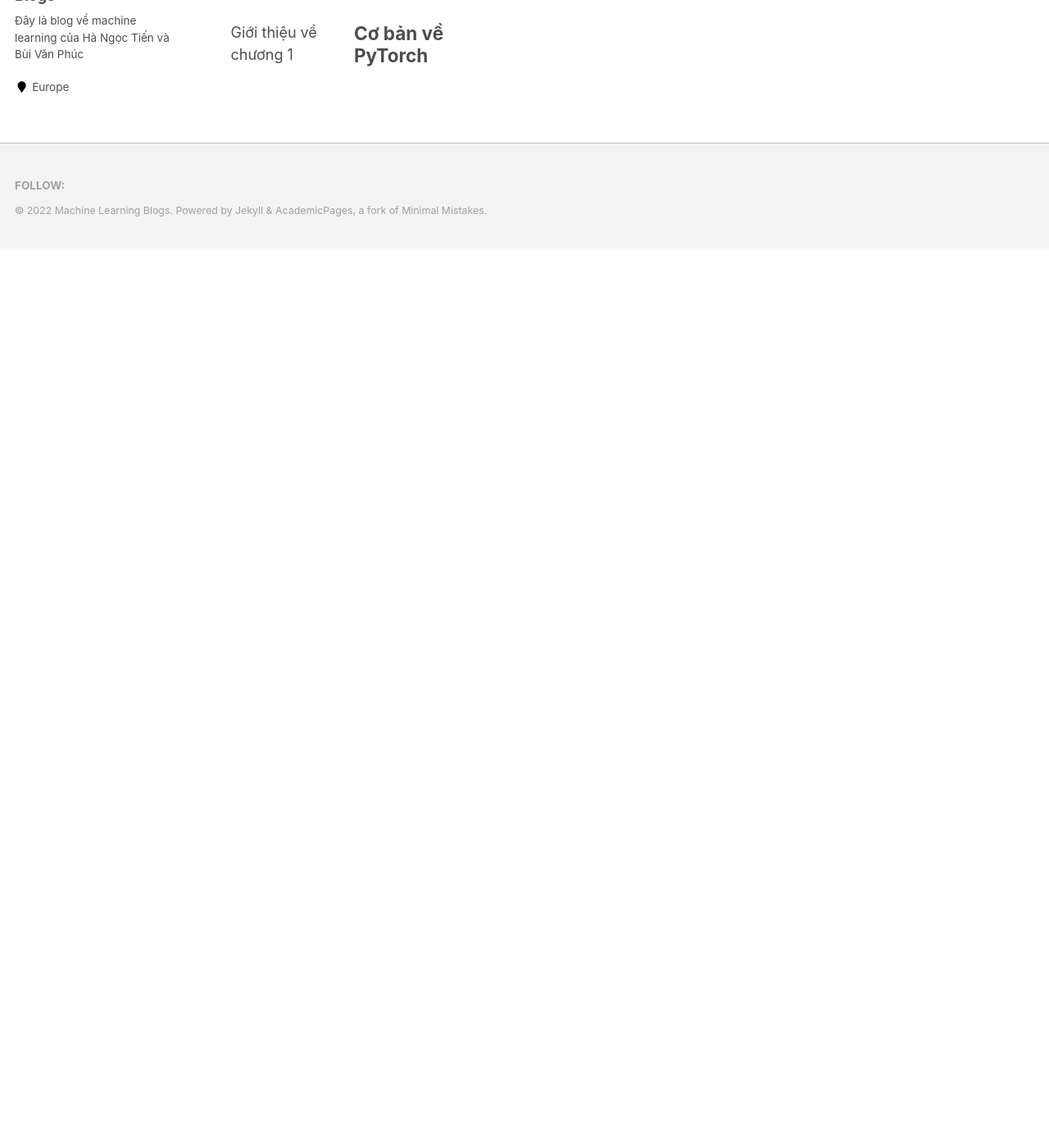
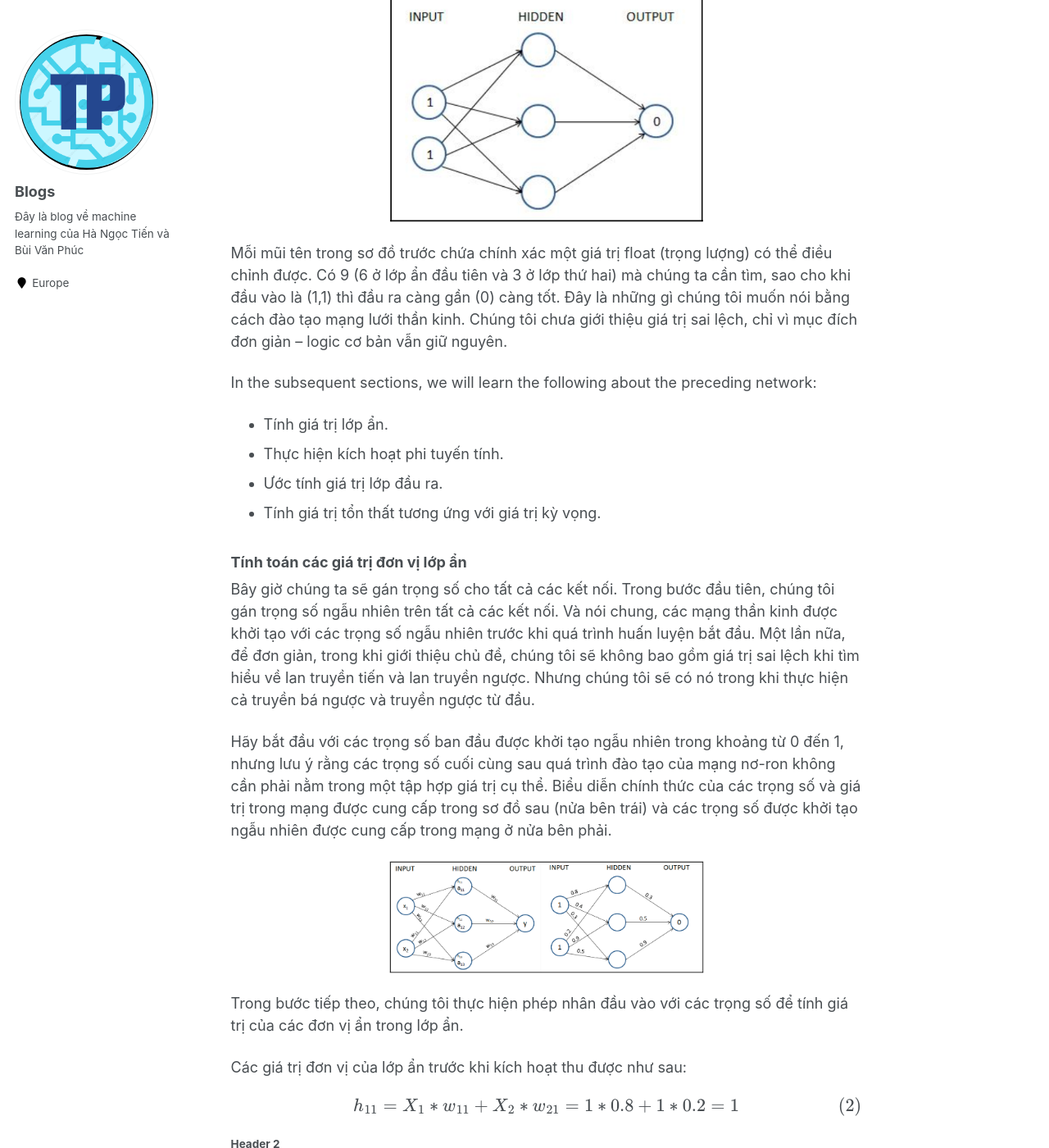
Before and after one commit to vanphuc-bui/MordenComputervision, a Jekyll site: the page built from _posts/2022-12-25-chapter-01.md, in a window 1280 px wide and 1400 px high, scrolled down 4978 px. Shown: the whole window at 82% size. Built offline with Jekyll 4.4.1, drawn with Linux system fonts in a browser that asks for light colours; formulas are drawn with MathJax 3; before the commit the page ends 5281 px from its top, so only the background shows below that; some of the changed text lies outside the part shown.

Commit message:
updated raw chapter01

```diff
--- a/_posts/2022-12-25-chapter-01.md
+++ b/_posts/2022-12-25-chapter-01.md
@@ -53,7 +53,7 @@ Như vây ta đã có được cái nhìn tổng quan về mạng nơ-ron nhân
 ANN là một tập hợp các tensor (trọng số) và các phép toán. Nó có thể được xem như một hàm toán học nhận một hoặc nhiều tensor đầu vào và dự đoán một hoặc nhiều tensor đầu ra. Việc sắp xếp các phép tính kết nối các đầu vào và đầu ra được gọi là kiến trúc của mạng nơ-ron. Chúng ta có thể tùy chỉnh kiến trúc của mạng nơ-ron dựa trên nhiệm vụ hiện tại. Một ANN được tạo thành từ những phần sau:
 
   * **Các lớp đầu vào**: Các lớp này lấy các biến độc lập làm đầu vào.
-  * **Các lớp ẩn (trung gian)**: <p style='text-align: justify;'>Các lớp này kết nối các lớp đầu vào và đầu ra trong khi thực hiện các phép biến đổi trên đầu dữ liệu đầu vào. Hơn nữa, các lớp ẩn chứa các **nút** (vòng tròn trong sơ đồ sau) để biến đổi các giá trị đầu vào của chúng thành các giá trị có chiều cao hơn/thấp hơn. Chức năng để đạt được một biểu diễn phức tạp hơn đạt được bằng cách sử dụng các hàm kích hoạt khác nhau để biến đổi các giá trị của các nút của các lớp trung gian.</p>
+  * **Các lớp ẩn (trung gian)**: Các lớp này kết nối các lớp đầu vào và đầu ra trong khi thực hiện các phép biến đổi trên đầu dữ liệu đầu vào. Hơn nữa, các lớp ẩn chứa các **nút** (vòng tròn trong sơ đồ sau) để biến đổi các giá trị đầu vào của chúng thành các giá trị có chiều cao hơn/thấp hơn. Chức năng để đạt được một biểu diễn phức tạp hơn đạt được bằng cách sử dụng các hàm kích hoạt khác nhau để biến đổi các giá trị của các nút của các lớp trung gian.
   * **Lớp đầu ra**: Lớp này chứa các giá trị mà các biến đầu vào dự kiến sẽ tạo ra.
 
 Với suy nghĩ này, cấu trúc điển hình của một mạng lưới thần kinh như sau:
@@ -69,8 +69,48 @@ Số lượng nút của lớp đầu ra phụ thuộc vào nhiệm vụ đang t
 Ở sơ đồ trước, $x_1, x_2,\ldots, x_n$ là các biến đầu vào, và $w_0$ số hạng sai lệch (tương tự như cách chúng ta có sai lệch trong hồi quy tuyến tính).
 
 Lưu ý rằng $w_1, w_2,\ldots, w_n$ là các trọng số được cung cấp cho mỗi biến đầu vào và $w_0$ là số hạng sai lệch. Giá trị đầu ra $a$ được tính như sau:
+
+<p align="center">
+$$a = f\left(w_0 + \sum_{i=1}^nw_ix_i\right)\nonlabel$$
+</p>
+
+Hàm $f$ là hàm kích hoạt được sử dụng để áp dụng tính phi tuyến tính.
+
+Mạng thần kinh là tập hợp các nút trong đó mỗi nút có giá trị thực có thể thay đổi và các nút được kết nối với nhau dưới dạng biểu đồ. Mạng được cấu thành bởi ba phần chính: lớp đầu vào, (các) lớp ẩn và lớp đầu ra. Lưu ý rằng bạn có thể có số lượng (n) lớp ẩn cao hơn, với thuật ngữ học sâu (deep learning - DL) đề cập đến số lượng lớp ẩn lớn hơn. Thông thường, cần có nhiều lớp ẩn hơn khi mạng nơ-ron phải học điều gì đó phức tạp, chẳng hạn như nhận dạng hình ảnh.
+
+Sau khi đã hiểu kiến trúc của mạng thần kinh, trong phần tiếp theo, chúng ta sẽ tìm hiểu về feedforward propagation, giúp ước lượng mức độ lỗi (mất mát) của kiến trúc.
+
+## Thực hiện feedforward propagation
+
+Để xây dựng hiểu biết cơ bản vững chắc về cách thức hoạt động của quá trình truyền theo chiều ngược, chúng ta sẽ xem qua một ví dụ đồ chơi về huấn luyện mạng nơ-ron trong đó đầu vào của mạng nơ-ron là (1, 1) và đầu ra (dự kiến) tương ứng là 0. Ở đây, chúng ta sẽ tìm các trọng số tối ưu của mạng thần kinh dựa trên cặp đầu vào-đầu ra duy nhất này. Tuy nhiên, bạn cần lưu ý rằng trên thực tế, sẽ có hàng nghìn điểm dữ liệu mà ANN được đào tạo.
+
+Kiến trúc mạng thần kinh của chúng tôi cho ví dụ này chứa một lớp ẩn với ba nút trong đó, như sau:
   <p align="center">
-  $$a = f\left(w_0 + \sum_{i=1}^nw_ix_i\right)$$
+  <img src="/MordenComputervision/images/Chapter01/nn3layers.png" style="width:50%; border:0;">
   </p>
+Mỗi mũi tên trong sơ đồ trước chứa chính xác một giá trị float (trọng lượng) có thể điều chỉnh được. Có 9 (6 ở lớp ẩn đầu tiên và 3 ở lớp thứ hai) mà chúng ta cần tìm, sao cho khi đầu vào là (1,1) thì đầu ra càng gần (0) càng tốt. Đây là những gì chúng tôi muốn nói bằng cách đào tạo mạng lưới thần kinh. Chúng tôi chưa giới thiệu giá trị sai lệch, chỉ vì mục đích đơn giản – logic cơ bản vẫn giữ nguyên.
+
+In the subsequent sections, we will learn the following about the preceding network:
+
+* Tính giá trị lớp ẩn.
+* Thực hiện kích hoạt phi tuyến tính.
+* Ước tính giá trị lớp đầu ra.
+* Tính giá trị tổn thất tương ứng với giá trị kỳ vọng.
+
+### Tính toán các giá trị đơn vị lớp ẩn
+Bây giờ chúng ta sẽ gán trọng số cho tất cả các kết nối. Trong bước đầu tiên, chúng tôi gán trọng số ngẫu nhiên trên tất cả các kết nối. Và nói chung, các mạng thần kinh được khởi tạo với các trọng số ngẫu nhiên trước khi quá trình huấn luyện bắt đầu. Một lần nữa, để đơn giản, trong khi giới thiệu chủ đề, chúng tôi sẽ không bao gồm giá trị sai lệch khi tìm hiểu về lan truyền tiến và lan truyền ngược. Nhưng chúng tôi sẽ có nó trong khi thực hiện cả truyền bá ngược và truyền ngược từ đầu.
+
+Hãy bắt đầu với các trọng số ban đầu được khởi tạo ngẫu nhiên trong khoảng từ 0 đến 1, nhưng lưu ý rằng các trọng số cuối cùng sau quá trình đào tạo của mạng nơ-ron không cần phải nằm trong một tập hợp giá trị cụ thể. Biểu diễn chính thức của các trọng số và giá trị trong mạng được cung cấp trong sơ đồ sau (nửa bên trái) và các trọng số được khởi tạo ngẫu nhiên được cung cấp trong mạng ở nửa bên phải.
+  <p align="center">
+  <img src="/MordenComputervision/images/Chapter01/nnex.png" style="width:50%; border:0;">
+  </p>
+Trong bước tiếp theo, chúng tôi thực hiện phép nhân đầu vào với các trọng số để tính giá trị của các đơn vị ẩn trong lớp ẩn.
+
+Các giá trị đơn vị của lớp ẩn trước khi kích hoạt thu được như sau:
+<p align="center">
+$$h_{11} = X_1*w_{11} + X_2*w_{21} = 1*0.8+1*0.2=1$$
+</p>
+
+
 
 #### Header 2
```
Also changed, not shown: images/Chapter01/nn3layers.png (added), images/Chapter01/nnex.png (added).
